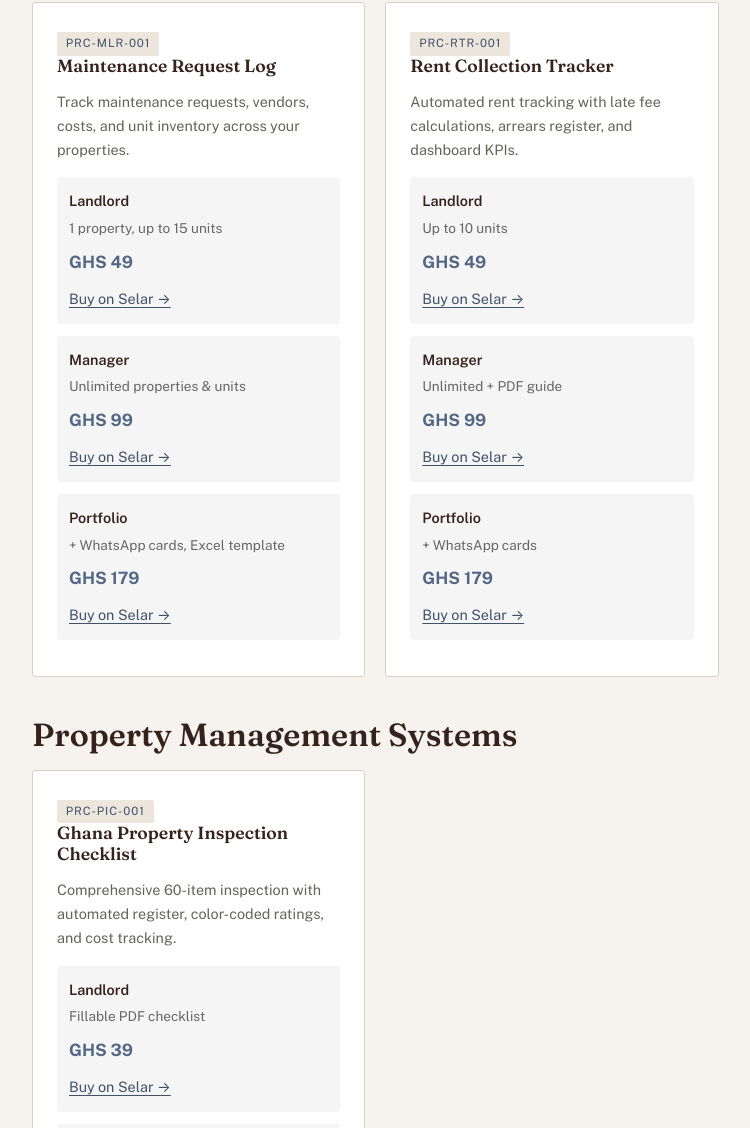
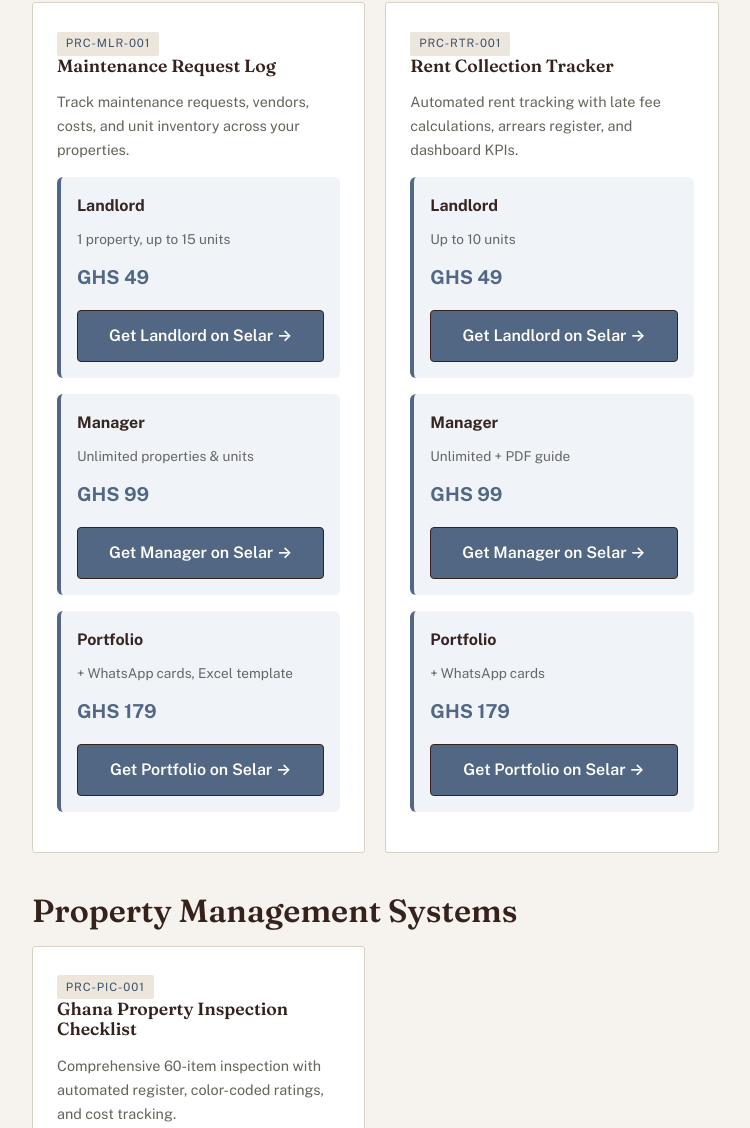
Before and after one commit to zawira23/prc-website, an Astro site in the folder prc-website/prc-website/: page /products in a window 1280 px wide. Shown: the part 744-1872 px from the top of the page, without its empty margins (88-838 px from the left). Built offline with nearby package versions, Linux system fonts and the light colour scheme; Astro itself is replaced by a stand-in of ours.

Commit message:
Enhance Selar product links with larger prominent buttons and better visual hierarchy

```diff
--- a/prc-website/prc-website/src/pages/products/index.astro
+++ b/prc-website/prc-website/src/pages/products/index.astro
@@ -71,11 +71,11 @@ const categories = [
                 {p.tiers && p.tiers.length > 0 ? (
                   <div style="margin-top:1rem;">
                     {p.tiers.map(tier => (
-                      <div style="margin-bottom:0.75rem; padding:0.75rem; background:#f5f5f5; border-radius:4px;">
-                        <p style="margin:0; font-weight:600; font-size:0.9rem;">{tier.tier}</p>
-                        <p style="margin:0.25rem 0; font-size:0.85rem; color:#666;">{tier.features}</p>
-                        <p style="margin:0.5rem 0; font-weight:700; color:#516784;">{tier.price}</p>
-                        <a href={tier.href} target="_blank" style="font-size:0.9rem;">Buy on Selar →</a>
+                      <div style="margin-bottom:1rem; padding:1rem; background:#f0f4f8; border-radius:6px; border-left:4px solid #516784;">
+                        <p style="margin:0 0 0.5rem 0; font-weight:700; font-size:1rem; color:#362622;">{tier.tier}</p>
+                        <p style="margin:0.25rem 0 0.5rem 0; font-size:0.85rem; color:#666;">{tier.features}</p>
+                        <p style="margin:0.75rem 0 1rem 0; font-weight:700; font-size:1.2rem; color:#516784;">{tier.price}</p>
+                        <a href={tier.href} target="_blank" class="btn btn-primary" style="display:block; text-align:center; padding:0.75rem; background:#516784; color:white; text-decoration:none; border-radius:4px; font-weight:600; font-size:1rem;">Get {tier.tier === 'E-Book' ? 'Now' : tier.tier} on Selar →</a>
                       </div>
                     ))}
                   </div>
```
